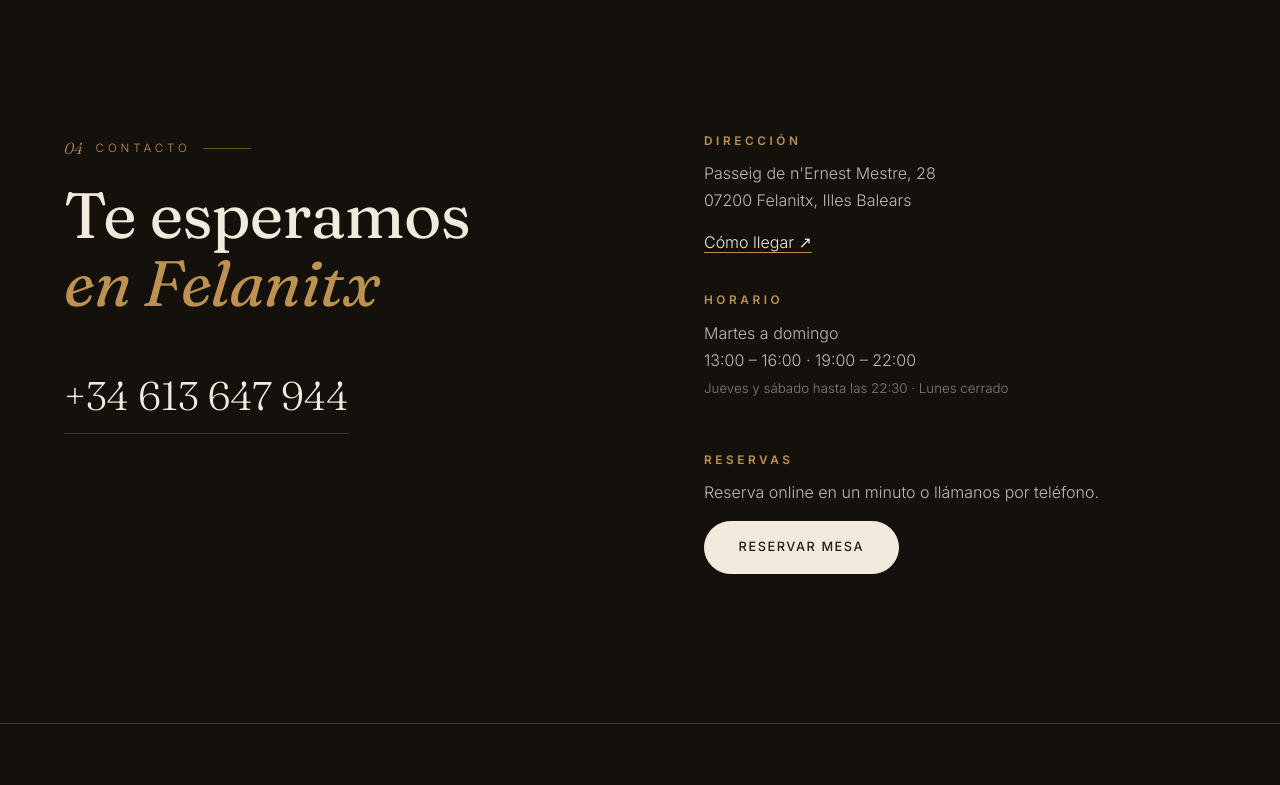
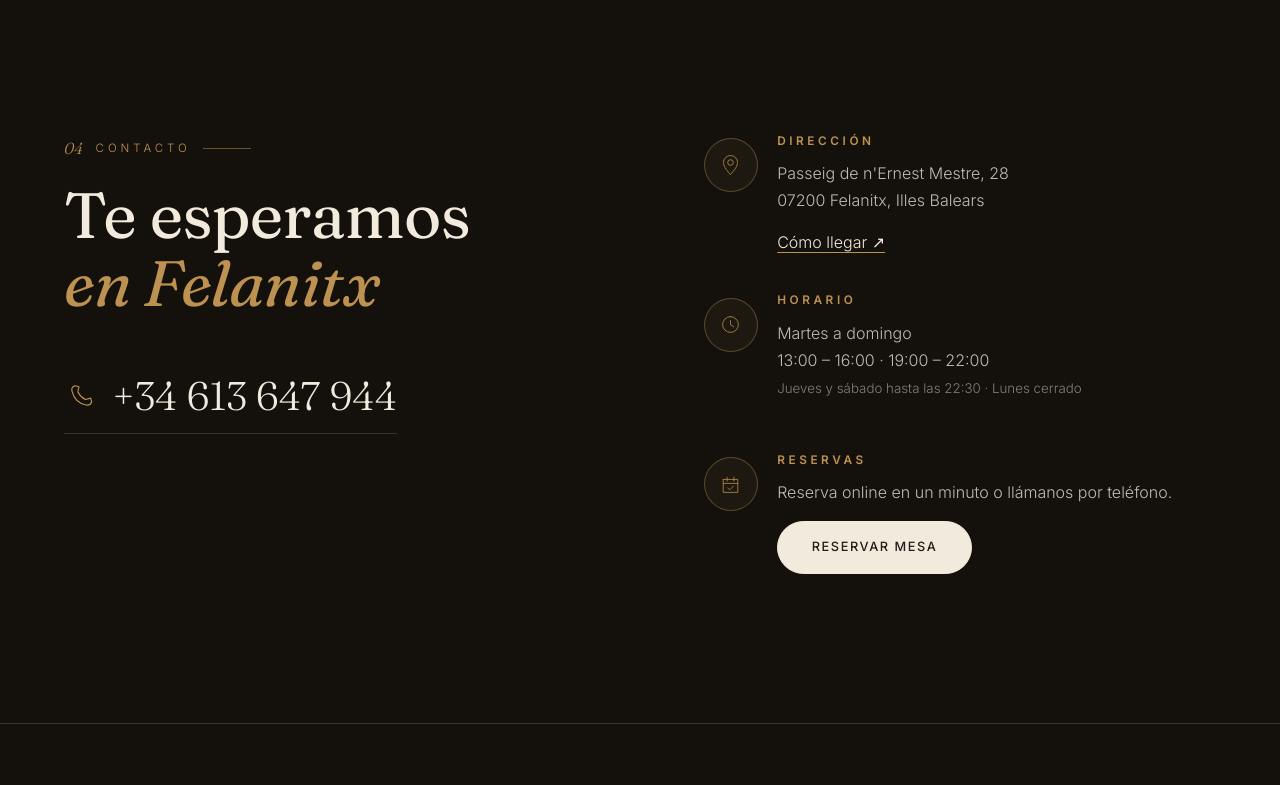
Before and after one commit to adrianmartinezchaveli/Pagina-tito, a plain HTML site: page index.html in a window 1280 px wide. Shown: the part 5340-6125 px from the top of the page. Drawn offline with Linux system fonts and the light colour scheme.

Commit message:
feat: iconos dorados en la seccion de contacto (direccion, horario, reservas, telefono)

```diff
--- a/css/styles.css
+++ b/css/styles.css
@@ -860,7 +860,9 @@ em { font-style: italic; color: var(--gold); }
   margin: 0 auto;
 }
 .contact__phone {
-  display: inline-block;
+  display: inline-flex;
+  align-items: center;
+  gap: 0.9rem;
   font-family: "Fraunces", serif;
   font-size: clamp(1.6rem, 3.6vw, 2.5rem);
   text-decoration: none;
@@ -869,8 +871,44 @@ em { font-style: italic; color: var(--gold); }
   border-bottom: 1px solid var(--line-light);
   transition: border-color 0.4s, color 0.4s, letter-spacing 0.4s;
 }
+.contact__phone svg {
+  width: clamp(26px, 3vw, 34px);
+  height: auto;
+  color: var(--gold);
+  transition: transform 0.5s var(--ease);
+}
 .contact__phone:hover { color: var(--gold-soft); border-color: var(--gold); letter-spacing: 0.02em; }
+.contact__phone:hover svg { transform: rotate(-12deg) scale(1.08); }
 .contact__info { display: grid; gap: 2.4rem; align-content: start; }
+.contact__block {
+  display: grid;
+  grid-template-columns: auto 1fr;
+  gap: 1.2rem;
+  align-items: start;
+}
+.contact__icon {
+  display: grid;
+  place-items: center;
+  width: 54px; height: 54px;
+  margin-top: 0.2rem;
+  border: 1px solid rgba(189, 145, 80, 0.4);
+  border-radius: 50%;
+  color: var(--gold);
+  background: rgba(189, 145, 80, 0.06);
+  transition: transform 0.5s var(--ease), background 0.5s, border-color 0.5s;
+}
+.contact__block:hover .contact__icon {
+  transform: translateY(-4px);
+  background: rgba(189, 145, 80, 0.14);
+  border-color: var(--gold);
+}
+.contact__icon svg { width: 27px; height: 27px; }
+.contact__icon svg path {
+  stroke-dasharray: 220;
+  stroke-dashoffset: 220;
+  transition: stroke-dashoffset 1.8s var(--ease-out) calc(var(--d, 0s) + 0.2s);
+}
+.contact__block.is-visible .contact__icon svg path { stroke-dashoffset: 0; }
 .contact__block h3 {
   font-size: 0.74rem;
   font-family: "Inter", sans-serif;
@@ -983,7 +1021,8 @@ em { font-style: italic; color: var(--gold); }
   .reveal, .img-reveal img { opacity: 1; transform: none; filter: none; }
   .img-reveal::after { display: none; }
   .hero__title .line span { transform: none; }
-  .values__item svg path { stroke-dasharray: none; stroke-dashoffset: 0; }
+  .values__item svg path,
+  .contact__icon svg path { stroke-dasharray: none; stroke-dashoffset: 0; }
   html { scroll-behavior: auto; }
 }
 
--- a/index.html
+++ b/index.html
@@ -274,22 +274,40 @@
       <div>
         <p class="section__eyebrow reveal"><span class="section__num">04</span> Contacto</p>
         <h2 class="section__title reveal">Te esperamos<br><em>en Felanitx</em></h2>
-        <a class="contact__phone reveal" href="tel:+34613647944" data-hover>+34 613 647 944</a>
+        <a class="contact__phone reveal" href="tel:+34613647944" data-hover>
+          <svg viewBox="0 0 48 48" aria-hidden="true"><path d="M15.5 9.5 21 11l-1.4 7.2c2.4 4.7 6.1 8.4 10.8 10.8L37.6 27l1.5 5.5c-1.4 3.2-4.6 5-8 4.2C20.4 34.2 13.8 27.6 11.3 17c-.8-3.4 1-6.6 4.2-7.5Z" fill="none" stroke="currentColor" stroke-width="1.6" stroke-linejoin="round"/></svg>
+          <span>+34 613 647 944</span>
+        </a>
       </div>
       <div class="contact__info">
         <div class="contact__block reveal">
+          <span class="contact__icon" aria-hidden="true">
+            <svg viewBox="0 0 48 48"><path d="M24 42c8.5-9.4 12.5-16 12.5-21.5a12.5 12.5 0 1 0-25 0C11.5 26 15.5 32.6 24 42ZM24 25.5a5 5 0 1 0 0-10 5 5 0 0 0 0 10Z" fill="none" stroke="currentColor" stroke-width="1.4" stroke-linejoin="round"/></svg>
+          </span>
+          <div>
             <h3>Dirección</h3>
             <p>Passeig de n'Ernest Mestre, 28<br>07200 Felanitx, Illes Balears</p>
             <a href="https://maps.google.com/?q=Passeig+de+n'Ernest+Mestre+28+Felanitx" target="_blank" rel="noopener" data-hover>Cómo llegar ↗</a>
           </div>
+        </div>
         <div class="contact__block reveal">
+          <span class="contact__icon" aria-hidden="true">
+            <svg viewBox="0 0 48 48"><path d="M24 10a14 14 0 1 1 0 28 14 14 0 0 1 0-28ZM24 17v7.5l5.5 3.5" fill="none" stroke="currentColor" stroke-width="1.4" stroke-linecap="round" stroke-linejoin="round"/></svg>
+          </span>
+          <div>
             <h3>Horario</h3>
             <p>Martes a domingo<br>13:00 – 16:00 · 19:00 – 22:00<br><small>Jueves y sábado hasta las 22:30 · Lunes cerrado</small></p>
           </div>
+        </div>
         <div class="contact__block reveal">
+          <span class="contact__icon" aria-hidden="true">
+            <svg viewBox="0 0 48 48"><path d="M11 15h26v23H11zM11 22h26M18 11v7M30 11v7M19 30l3.5 3.5L29 27" fill="none" stroke="currentColor" stroke-width="1.4" stroke-linecap="round" stroke-linejoin="round"/></svg>
+          </span>
+          <div>
             <h3>Reservas</h3>
             <p>Reserva online en un minuto o llámanos por teléfono.</p>
             <a href="https://restaurante.covermanager.com/ca-na-margalida/" target="_blank" rel="noopener" class="btn btn--light js-reserve" data-hover>Reservar mesa</a>
+          </div>
         </div>
       </div>
     </div>
```
Lines whose indentation alone changed are shown as unchanged.
